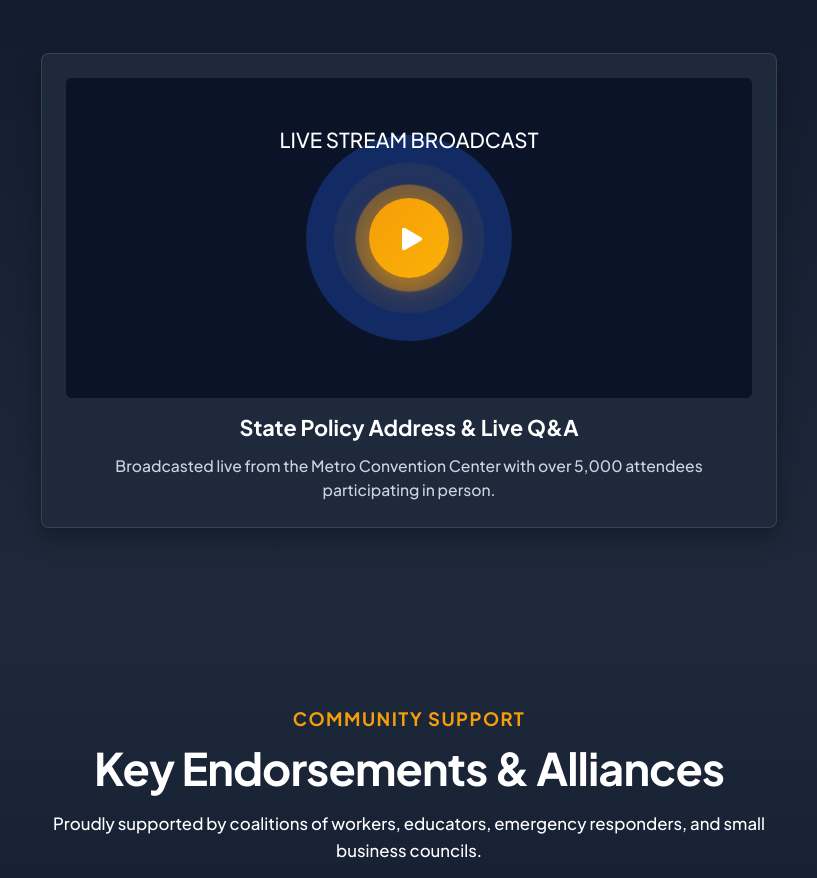
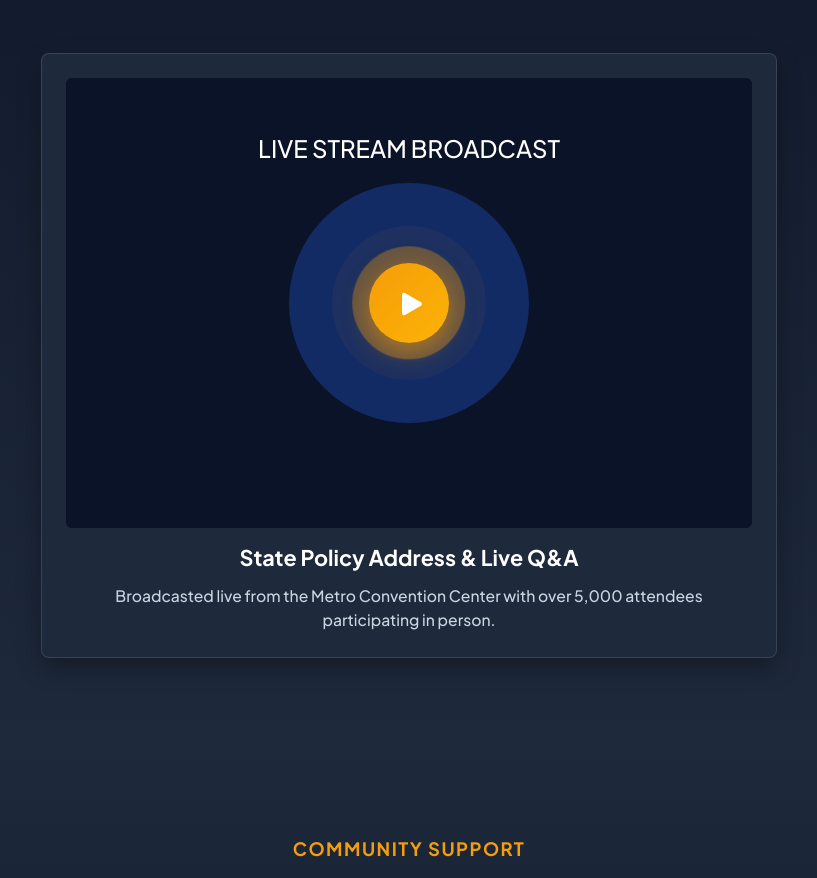
Before and after one commit to empsf173it-tech/Political_Campaign, a plain HTML site: page home-1.html in a window 1280 px wide. Shown: the part 2631-3509 px from the top of the page, without its empty margins (231-1048 px from the left). Drawn offline with nearby package versions, Linux system fonts and the light colour scheme.

Commit message:
Move text completely out of the circle and increase container height

```diff
--- a/home-1.html
+++ b/home-1.html
@@ -237,11 +237,11 @@
         <div class="row align-items-center g-4">
           <div class="col-lg-8 mx-auto text-center">
             <div class="custom-card p-4">
-              <div class="position-relative mb-3 rounded overflow-hidden" style="background: #0B1329; min-height: 320px; display: flex; align-items: center; justify-content: center;">
+              <div class="position-relative mb-3 rounded overflow-hidden" style="background: #0B1329; min-height: 450px; display: flex; align-items: center; justify-content: center;">
                 <svg viewBox="0 0 800 450" preserveAspectRatio="xMidYMid slice" class="w-100 h-100 position-absolute top-0 start-0">
                   <rect width="800" height="450" fill="#0B1329"/>
                   <circle cx="400" cy="225" r="120" fill="#2563EB" opacity="0.3"/>
-                  <text x="400" y="120" font-family="'Plus Jakarta Sans', sans-serif" font-size="24" fill="#FFFFFF" text-anchor="middle">LIVE STREAM BROADCAST</text>
+                  <text x="400" y="80" font-family="'Plus Jakarta Sans', sans-serif" font-size="24" fill="#FFFFFF" text-anchor="middle">LIVE STREAM BROADCAST</text>
                 </svg>
                 <a href="gallery.html" class="btn btn-tertiary-custom position-relative z-1 play-button-circle">
                   <i class="bi bi-play-fill fs-1"></i>
```
Also changed, not shown: index.html (+2 -2 lines).
